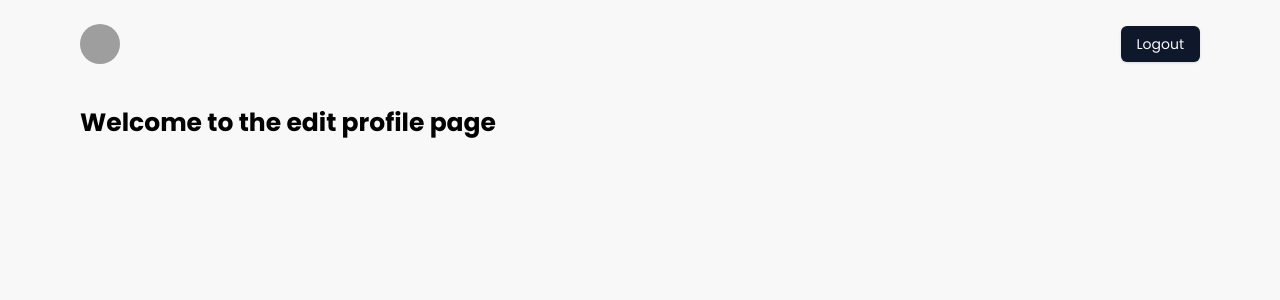
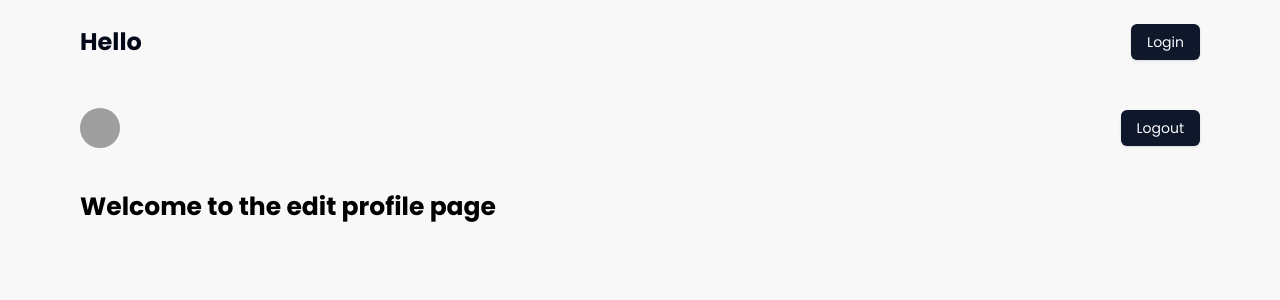
Before and after one commit to tamalCodes/next-rbac, a Next.js app: page /edit-profile in a window 1280 px wide. Shown: the top 300 px of the page. Built offline with nearby package versions, Linux system fonts and the light colour scheme; grey boxes are pictures that could not be loaded.

Commit message:
fix: changes to authentication based renders

```diff
--- a/app/(user)/auth/page.tsx
+++ b/app/(user)/auth/page.tsx
@@ -5,9 +5,10 @@ import Login from "./Login";
 import SignUp from "./Signup";
 
 export default function ProfileForm() {
-  const [isLogin, setIsLogin] = React.useState(false);
+  const [isLogin, setIsLogin] = React.useState(true);
 
   return (
+    <>
       <div className="px-10 py-6 desktop:px-20">
         <h1 className="text heading mb-16">{isLogin ? "Login" : "Signup"}</h1>
 
@@ -25,5 +26,6 @@ export default function ProfileForm() {
           </span>
         </p>
       </div>
+    </>
   );
 }
--- a/app/(user)/auth/useUser.tsx
+++ b/app/(user)/auth/useUser.tsx
@@ -1,7 +1,15 @@
 import { useQuery } from "@tanstack/react-query";
 
-export function checkAuth(token: string | undefined) {
-  if (token === undefined || token === null) return;
+type CheckAuthResult = {
+  authenticatedUser: any;
+  isLoading: boolean;
+  isError: boolean;
+};
+
+export function checkAuth(token: string | undefined): CheckAuthResult {
+  if (token === undefined || token === null) {
+    return { authenticatedUser: undefined, isLoading: false, isError: false };
+  }
 
   const {
     data: authenticatedUser,
@@ -10,7 +18,7 @@ export function checkAuth(token: string | undefined) {
   } = useQuery({
     queryKey: ["user"],
     queryFn: async () => {
-      const response = await fetch(`/api/user/isautheticated`, {
+      const response = await fetch(`/api/user`, {
         headers: {
           Authorization: `Bearer ${token}`,
         },
--- a/app/(user)/profile/page.tsx
+++ b/app/(user)/profile/page.tsx
@@ -1,23 +1,21 @@
 "use client";
 
-import { Avatar, AvatarFallback, AvatarImage } from "@/components/ui/avatar";
 import { Button, buttonVariants } from "@/components/ui/button";
 import Link from "next/link";
 import { useQuery, useQueryClient } from "@tanstack/react-query";
-import axios from "axios";
+import Navbar from "@/components/ui/Navbar";
 
 export default function Profile() {
   const queryClient = useQueryClient();
   const user: any = queryClient.getQueryData(["user"]);
 
   return (
+    <>
       <main className="px-10 py-6 desktop:px-20">
-      <div className="flex justify-between items-center">
-        <Avatar>
-          <AvatarImage src="https://github.com/shadcn.png" />
-          <AvatarFallback>CN</AvatarFallback>
-        </Avatar>
-        {user && (
+        <div className="mt-4 font-poppins flex flex-col gap-4 desktop:mt-15">
+          <div className="flex items-center justify-between">
+            <h1 className="text heading">Tamal Das</h1>
+            {user && (user !== null || user !== undefined) && (
               <Link
                 className={buttonVariants({ variant: "default" })}
                 href={"/edit-profile"}
@@ -26,24 +24,23 @@ export default function Profile() {
               </Link>
             )}
           </div>
-
-      <div className="mt-10 font-poppins flex flex-col gap-4 desktop:mt-15">
-        <h1 className="text heading">Tamal Das</h1>
           <p className="text text-[19px] font-medium">{user && user?.email}</p>
           <p className="text desktop:w-[80%]">
             Lorem ipsum dolor sit amet consectetur adipisicing elit. Fuga non
-          sequi nemo veritatis harum neque error rerum dignissimos illum fugiat,
-          praesentium aliquid incidunt autem dolores nihil ab, fugit
+            sequi nemo veritatis harum neque error rerum dignissimos illum
+            fugiat, praesentium aliquid incidunt autem dolores nihil ab, fugit
             exercitationem voluptatem necessitatibus eos! Tempora ipsum corrupti
-          repellendus odio dolorem nostrum tenetur explicabo? Similique numquam
-          maiores in suscipit fugiat ipsam quia harum nulla deleniti, laudantium
-          expedita animi fugit esse neque magnam soluta quae non voluptatem
-          distinctio id cupiditate minus laboriosam ad. Illo doloremque nam
-          eligendi itaque iure! Quia, error aspernatur? Ratione earum similique
-          odio itaque, unde tempora deserunt rerum expedita voluptate assumenda?
-          Quasi quo quisquam veritatis vero minima provident odit non obcaecati!
+            repellendus odio dolorem nostrum tenetur explicabo? Similique
+            numquam maiores in suscipit fugiat ipsam quia harum nulla deleniti,
+            laudantium expedita animi fugit esse neque magnam soluta quae non
+            voluptatem distinctio id cupiditate minus laboriosam ad. Illo
+            doloremque nam eligendi itaque iure! Quia, error aspernatur? Ratione
+            earum similique odio itaque, unde tempora deserunt rerum expedita
+            voluptate assumenda? Quasi quo quisquam veritatis vero minima
+            provident odit non obcaecati!
           </p>
         </div>
       </main>
+    </>
   );
 }
--- a/app/layout.tsx
+++ b/app/layout.tsx
@@ -3,6 +3,7 @@ import "./globals.css";
 import { Poppins } from "next/font/google";
 import { Toaster } from "@/components/ui/toaster";
 import TanstackProvider from "@/components/providers/TanstackProvider";
+import Navbar from "@/components/ui/Navbar";
 
 const poppins = Poppins({
   subsets: ["latin"],
@@ -24,6 +25,7 @@ export default function RootLayout({
     <html lang="en">
       <body className={`${poppins.variable} bg-[#f8f8f8]`}>
         <TanstackProvider>
+          <Navbar />
           {children}
           <Toaster />
         </TanstackProvider>
--- a/app/page.tsx
+++ b/app/page.tsx
@@ -1,11 +1,9 @@
 "use client";
 
-import { Button, buttonVariants } from "@/components/ui/button";
-import Link from "next/link";
 import Cards from "@/components/ui/Cards";
-import { useMemo, useState } from "react";
 import { useQueryClient } from "@tanstack/react-query";
-import { checkAuth } from "./(user)/auth/useUser";
+import { checkAuth } from "@/app/(user)/auth/useUser";
+import Navbar from "@/components/ui/Navbar";
 
 type Iauth = {
   status: number;
@@ -16,26 +14,14 @@ type Iauth = {
 };
 
 export default function Home() {
-  const queryClient = useQueryClient();
-
-  let auth: Iauth | undefined | null = queryClient.getQueryData<Iauth>([
-    "user",
-  ]);
-
-  checkAuth(auth?.token);
-
   return (
-    <main className="px-10 py-6 desktop:px-20">
-      <div className="flex justify-between items-center">
-        <h1 className="font-poppins text-[1.5rem] font-bold">Hello</h1>
-        <Link className={buttonVariants({ variant: "default" })} href={"/auth"}>
-          Signup
-        </Link>
-      </div>
-
-      <div className="flex gap-4 mt-10 flex-wrap items-center justify-center">
-        <Cards />
-      </div>
-    </main>
+    <>
+      {/* <Navbar /> */}
+      <main className="px-10 desktop:px-20">
+        <div className="flex gap-4 mt-10 flex-wrap items-center justify-center">
+          <Cards />
+        </div>
+      </main>
+    </>
   );
 }
--- /dev/null
+++ b/components/ui/Navbar.tsx
@@ -0,0 +1,67 @@
+"use client";
+
+import React, { use, useEffect } from "react";
+import { Button, buttonVariants } from "@/components/ui/button";
+import Link from "next/link";
+import { useQueryClient } from "@tanstack/react-query";
+import { checkAuth } from "@/app/(user)/auth/useUser";
+import { Avatar, AvatarFallback, AvatarImage } from "@/components/ui/avatar";
+
+type Iauth = {
+  status: number;
+  token: string;
+  user: {
+    email: string;
+  };
+};
+
+const Navbar = () => {
+  const queryClient = useQueryClient();
+
+  let auth: Iauth | undefined | null = queryClient.getQueryData<Iauth>([
+    "user",
+  ]);
+
+  const { authenticatedUser, isLoading, isError } = checkAuth(auth?.token);
+
+  if (isLoading) {
+    return <div>Loading...</div>;
+  }
+
+  if (isError) {
+    return <div>Error...</div>;
+  }
+
+  useEffect(() => {
+    console.log("HI");
+  }, [window.location.pathname]);
+
+  return (
+    <>
+      <div className="flex justify-between items-center px-10 py-6 desktop:px-20">
+        <h1 className="font-poppins text-[1.5rem] font-bold">
+          Hello <span>{authenticatedUser?.firstName}</span>
+        </h1>
+
+        {authenticatedUser ? (
+          <div className="flex gap-2 items-center">
+            <Avatar>
+              <AvatarImage src="https://github.com/shadcn.png" />
+              <AvatarFallback>CN</AvatarFallback>
+            </Avatar>
+            <Button variant={"default"}>Logout</Button>
+          </div>
+        ) : (
+          <Link
+            className={buttonVariants({ variant: "default" })}
+            href={"/auth"}
+          >
+            Login
+          </Link>
+        )}
+      </div>
+    </>
+  );
+};
+
+export default Navbar;
```
Also changed, not shown: app/(user)/edit-profile/page.tsx (+18 -13 lines). Lines whose indentation alone changed are shown as unchanged.
